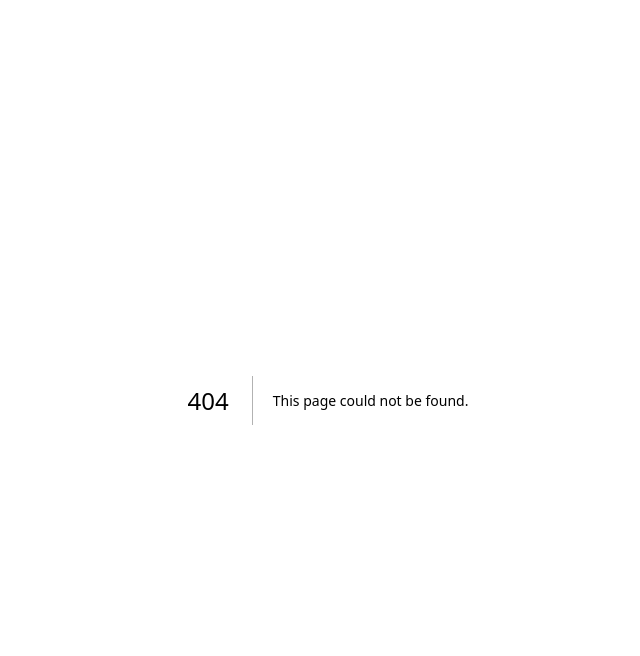
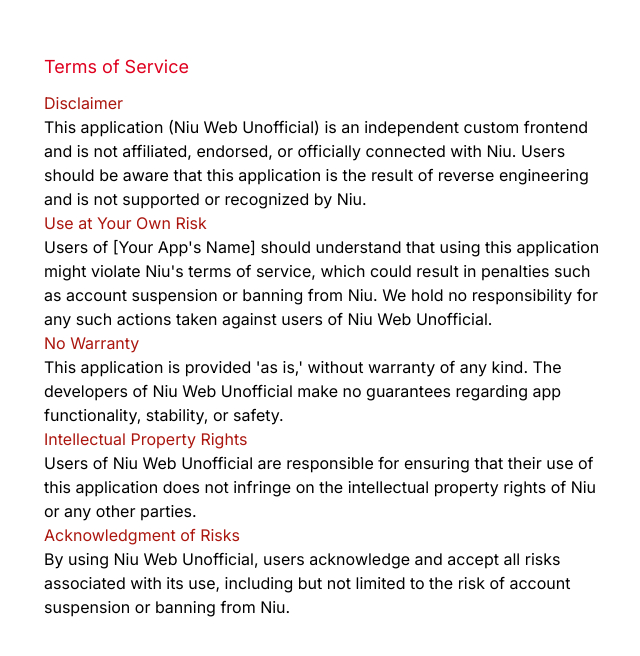
Before and after one commit to dahsameer/niu-web, a Next.js app: page /terms-of-service in a window 1280 px wide. Before the commit this address had no page. Shown: the top 656 px of the page, without its empty margins (312-952 px from the left). Built offline with nearby package versions, Linux system fonts and the light colour scheme; a web font is replaced by a local one.

Commit message:
added license and TOS

```diff
--- a/app/login/page.tsx
+++ b/app/login/page.tsx
@@ -1,5 +1,10 @@
 import NiuLogo from '@/app/ui/niu-logo';
 import LoginForm from '@/app/ui/login-form';
+import { Metadata } from "next";
+
+export const metadata: Metadata = {
+	title: 'Login to your account'
+};
 
 export default function LoginPage() {
   return (
--- a/app/page.tsx
+++ b/app/page.tsx
@@ -17,9 +17,6 @@
 			</div>
 			<div className="mt-4 flex grow flex-col gap-4 md:flex-row">
 				<div className="flex flex-col justify-center gap-6 rounded-lg bg-gray-50 px-6 py-10 md:w-2/5 md:px-20">
-					<div
-						className="h-0 w-0 border-b-[30px] border-l-[20px] border-r-[20px] border-b-black border-l-transparent border-r-transparent"
-					/>
 					<p className={`text-xl text-gray-800 md:text-3xl md:leading-normal`}>
 						<strong>Welcome to Niu Web.</strong> This is an opensource free mobile app alternative for{' '}
 						<a href="https://www.niu.com/en" className="text-niu-red">
--- /dev/null
+++ b/app/terms-of-service/page.tsx
@@ -0,0 +1,48 @@
+import { Metadata } from "next";
+
+export const metadata: Metadata = {
+	title: 'Terms of Service'
+};
+
+const tos = [
+	{
+		title: "Disclaimer",
+		description: "This application (Niu Web Unofficial) is an independent custom frontend and is not affiliated, endorsed, or officially connected with Niu. Users should be aware that this application is the result of reverse engineering and is not supported or recognized by Niu."
+	},
+	{
+		title: "Use at Your Own Risk",
+		description: "Users of [Your App's Name] should understand that using this application might violate Niu's terms of service, which could result in penalties such as account suspension or banning from Niu. We hold no responsibility for any such actions taken against users of Niu Web Unofficial."
+	},
+	{
+		title: "No Warranty",
+		description: "This application is provided 'as is,' without warranty of any kind. The developers of Niu Web Unofficial make no guarantees regarding app functionality, stability, or safety."
+	},
+	{
+		title: "Intellectual Property Rights",
+		description: "Users of Niu Web Unofficial are responsible for ensuring that their use of this application does not infringe on the intellectual property rights of Niu or any other parties."
+	},
+	{
+		title: "Acknowledgment of Risks",
+		description: "By using Niu Web Unofficial, users acknowledge and accept all risks associated with its use, including but not limited to the risk of account suspension or banning from Niu."
+	}
+]
+
+export default function LoginPage() {
+	return (
+		<main className="flex items-center justify-center md:h-screen">
+			<div className="relative mx-auto flex w-full max-w-[600px] flex-col space-y-2.5 p-4 md:-mt-32">
+				<h1 className='text-lg text-niu-red'>Terms of Service</h1>
+				<ul>
+					{tos.map((x,i) => {
+						return (
+							<li key={"tos-"+i}>
+								<div className='text-niu-red-dark'>{x.title}</div>
+								<div>{x.description}</div>
+							</li>
+						);
+					})}
+				</ul>
+			</div>
+		</main>
+	);
+}
--- a/app/ui/login-form.tsx
+++ b/app/ui/login-form.tsx
@@ -10,6 +10,7 @@
 import { Button } from './button';
 import { useFormState, useFormStatus } from 'react-dom';
 import { authenticate } from '@/app/lib/actions';
+import Link from 'next/link';
 
 export default function LoginForm() {
 	const [errorMessage, dispatch] = useFormState(authenticate, undefined);
@@ -59,6 +60,8 @@
 							<KeyIcon className="pointer-events-none absolute left-3 top-1/2 h-[18px] w-[18px] -translate-y-1/2 text-gray-500 peer-focus:text-gray-900" />
 						</div>
 					</div>
+					<span className='text-xs text-gray-700'>By logging in, you agree to the <Link className='text-niu-red' href="/terms-of-service">terms of service</Link></span>
+					<br />
 					<span className='text-xs text-gray-400'>Credentials to your niu profile won&apos;t be saved on the server</span>
 				</div>
 				<LoginButton />
```
Also changed, not shown: 2 other files (tests, documents, lock files or other folders).
